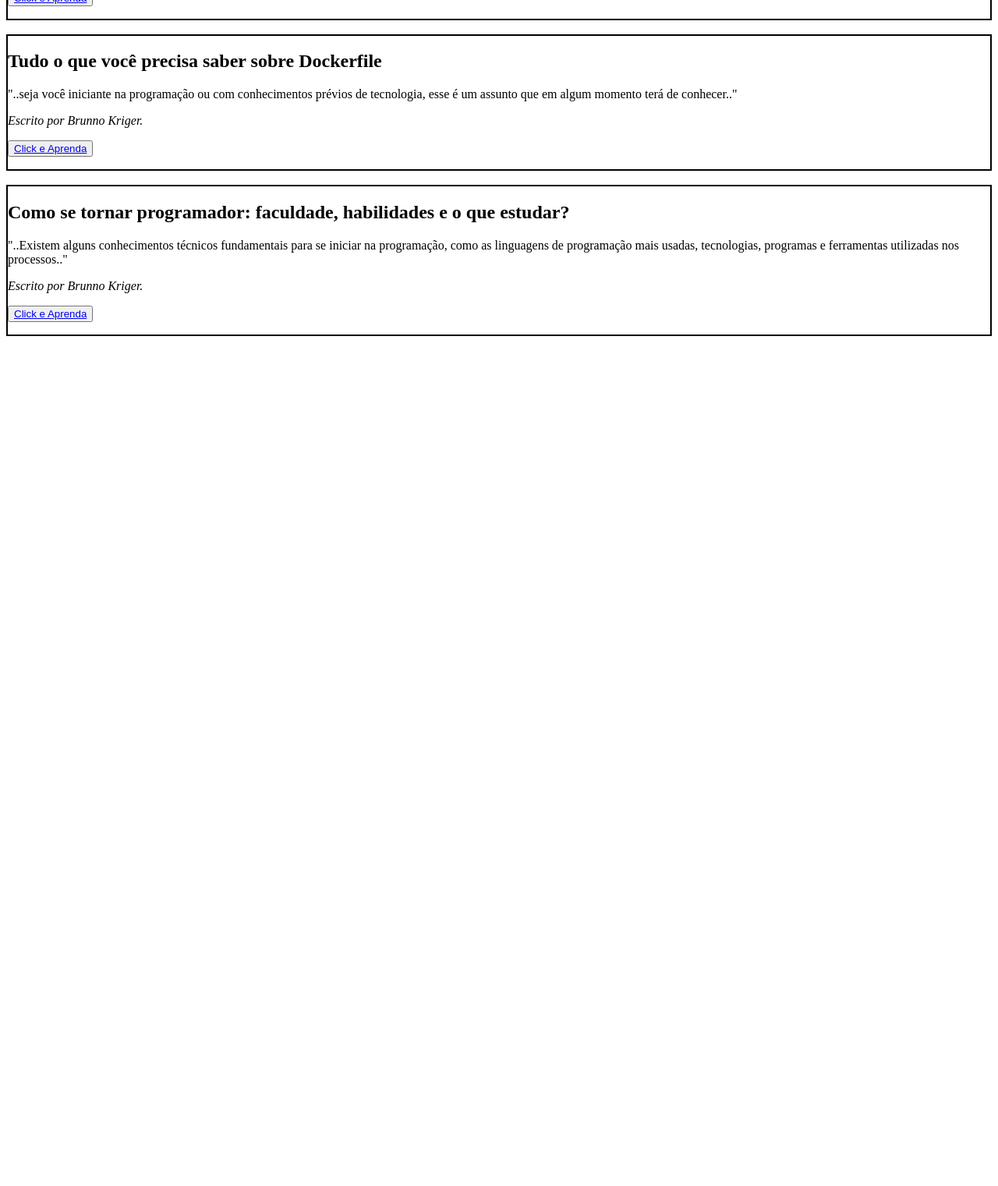
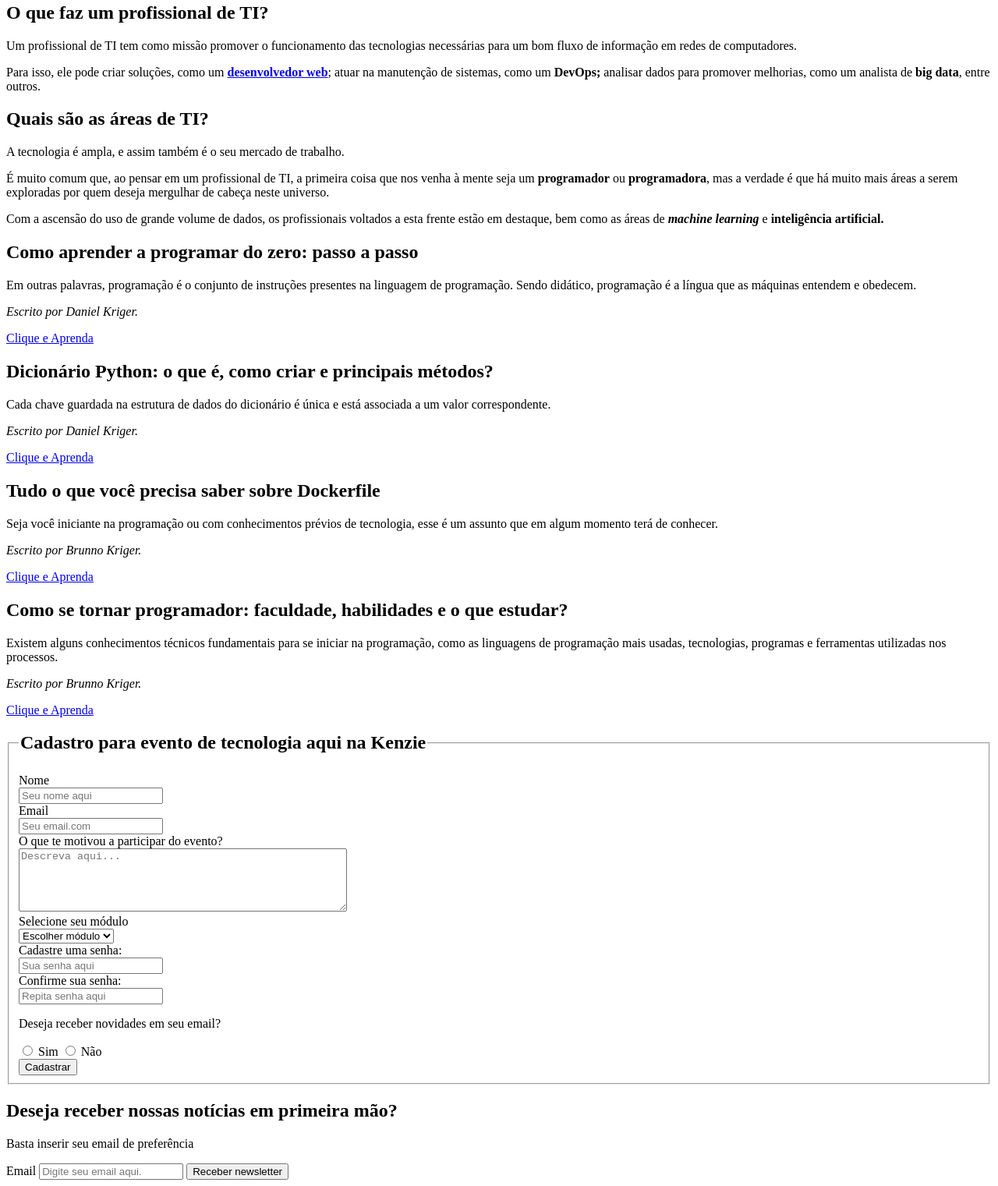
Before and after one commit to Kenzie-Academy-Brasil-Developers/m1-sp1-kenzie-blog-ErickTorres1102, a plain HTML site: page index.html in a window 1280 px wide. Shown: the part 736-2257 px from the top of the page at 78% size. Before the commit the page ends 1175 px from the top, so only its background shows below. Drawn offline with Linux system fonts and the light colour scheme.

Commit message:
Tarefa 3 - Adicionado formulário

```diff
--- a/index.html
+++ b/index.html
@@ -1,47 +1,144 @@
 <!DOCTYPE html>
 <html lang="en">
-
 <head>
     <meta charset="UTF-8">
     <meta http-equiv="X-UA-Compatible" content="IE=edge">
     <meta name="viewport" content="width=device-width, initial-scale=1.0">
     <title>Blog Kenzie</title>
-    <img src="https://kenzie.com.br/_next/image?url=%2Fimages%2Flogo.png&w=256&q=75" alt="Logo da Kenzie 1">
-    <h1>Blog Kenzie</h1>
 </head>
+<body>
+    <header>
+        <img src="https://kenzie.com.br/_next/image?url=%2Fimages%2Flogo.png&w=256&q=75" alt="Logo da Kenzie">
+        <h1>Blog Kenzie</h1>
+    </header>
 
-<body>
-    <section style="border: 2px solid black">
-        <h2>Como aprender a programar do zero: passo a passo</h2>
-        <p>"..Em outras palavras, programação é o conjunto de instruções presentes na linguagem de programação. Sendo didático, programação é a língua que as máquinas entendem e obedecem.."</p>
-        <p><em>Escrito por Daniel Kriger.</em></p>
-        <button><a href="https://kenzie.com.br/blog/como-aprender-a-programar-2/" class="Button" target="_blank">Click e Aprenda</a></button>
-        <p> </p>
+    <section>
+        <article>
+            <p>O <strong>mercado de TI</strong> está em alta. </p>
+             <p>Aliás, por ser uma das áreas menos afetadas em situações críticas, como a crise sanitária do último ano, por exemplo, o mercado de TI está <strong>sempre</strong> em alta!</p>
+             <P>Como consequência do próprio avanço tecnológico em todo o mundo, pessoas especializadas para trabalhar neste setor são requisitadas o tempo todo e, quanto mais abrangentes forem suas experiências, melhor. </P>
+            <P>No conteúdo de hoje, falarei mais sobre a área de <strong>Tecnologia da Informação</strong>, sobre todas as ocupações que ela abarca e que habilidades um futuro profissional de tecnologia deve ter para se destacar no mercado de trabalho. </P>
+            <P> Vamos lá?</P>
+        </article>
+
+        <article>
+             <h2>O que é a área de TI? </h2>
+             <P><strong>A área de TI</strong>, ou área de Tecnologia da Informação, é aquela responsável por gerenciar o fluxo de informações em redes de computadores de uma organização. </P>
+             <P>Estas informações, mais comumente conhecidas como <strong>dados</strong>, são administradas através de softwares, bancos de dados, hardwares, redes de segurança e outros elementos que compõem o escopo de atuação de um profissional de tecnologia. </P>
+        </article>
+
+        <article>
+             <h2>O que faz um profissional de TI? </h2>
+             <P>Um profissional de TI tem como missão promover o funcionamento das tecnologias necessárias para um bom fluxo de informação em redes de computadores. </P>
+             <P>Para isso, ele pode criar soluções, como um <a href="https://kenzie.com.br/blog/como-aprender-a-programar-2/" class="button" target="_blank"><strong>desenvolvedor web</strong></a>; atuar na manutenção de sistemas, como um <strong>DevOps;</strong> analisar dados para promover melhorias, como um analista de <strong>big data</strong>, entre outros. </P>
+        </article>
+
+        <article>
+             <h2>Quais são as áreas de TI? </h2>
+             <P> A tecnologia é ampla, e assim também é o seu mercado de trabalho. </P>
+             <P>É muito comum que, ao pensar em um profissional de TI, a primeira coisa que nos venha à mente seja um <strong>programador</strong> ou <strong>programadora</strong>, mas a verdade é que há muito mais áreas a serem exploradas por quem deseja mergulhar de cabeça neste universo. </P>
+             <P>Com a ascensão do uso de grande volume de dados, os profissionais voltados a esta frente estão em destaque, bem como as áreas de <em><strong>machine learning</strong></em> e <strong>inteligência artificial.</strong></P>
+        </article>
+
+        <article>
+            <h2>Como aprender a programar do zero: passo a passo</h2>
+            <p>Em outras palavras, programação é o conjunto de instruções presentes na linguagem de programação. Sendo didático, programação é a língua que as máquinas entendem e obedecem.</p>
+            <p><em>Escrito por Daniel Kriger.</em></p>
+            <a href="https://kenzie.com.br/blog/como-aprender-a-programar-2/" class="button" target="_blank">Clique e Aprenda</a>
+        </article>
+
+        <article>
+            <h2>Dicionário Python: o que é, como criar e principais métodos?</h2>
+            <p>Cada chave guardada na estrutura de dados do dicionário é única e está associada a um valor correspondente.</p>
+            <p><em>Escrito por Daniel Kriger.</em></p>
+            <a href="https://kenzie.com.br/blog/dicionario-python/" class="button" target="_blank">Clique e Aprenda</a>
+        </article>
+
+        <article>
+            <h2>Tudo o que você precisa saber sobre Dockerfile</h2>
+            <p>Seja você iniciante na programação ou com conhecimentos prévios de tecnologia, esse é um assunto que em algum momento terá de conhecer.</p>
+            <p><em>Escrito por Brunno Kriger.</em></p>
+            <a href="https://kenzie.com.br/blog/dockerfile/" class="button" target="_blank">Clique e Aprenda</a>
+        </article>
+
+        <article>
+            <h2>Como se tornar programador: faculdade, habilidades e o que estudar?</h2>
+            <p>Existem alguns conhecimentos técnicos fundamentais para se iniciar na programação, como as linguagens de programação mais usadas, tecnologias, programas e ferramentas utilizadas nos processos.</p>
+            <p><em>Escrito por Brunno Kriger.</em></p>
+            <a href="https://kenzie.com.br/blog/como-tornar-programador/" class="button" target="_blank">Clique e Aprenda</a>
+        </article>
     </section>
-    <br>
-    <section style="border: 2px solid black">
-        <h2>Dicionário Python: o que é, como criar e principais métodos?</h2>
-        <p>"..Cada chave armazenada na estrutura de dados do dicionário é única e está associada a um valor correspondente"..</p>
-        <p><em>Escrito por Daniel Kriger.</em></p>
-        <button><a href="https://kenzie.com.br/blog/dicionario-python/" class="Button" target="_blank">Click e Aprenda</a></button>
-        <p> </p>
+
+    <section>
+        <form action="/">
+            <fieldset>
+                <legend><h2>Cadastro para evento de tecnologia aqui na Kenzie</h2></legend>
+
+                <div>
+                    <label for="name">Nome</label>
+                    <br>
+                    <input id="name" type="text" name="name" placeholder="Seu nome aqui" required>
+                </div>
+
+                <div>
+                    <label for="email">Email</label>
+                    <br>
+                    <input id="email" type="email" name="email" placeholder="Seu email.com" required>
+                </div>
+
+                <div>
+                    <label for="motivation">O que te motivou a participar do evento?</label>
+                    <br>
+                    <textarea id="motivation" name="motivation" placeholder="Descreva aqui..." maxlength="250" cols="50" rows="5"></textarea>
+                </div>
+
+                <div>
+                    <label for="module">Selecione seu módulo</label>
+                    <br>
+                    <select id="module" name="module">
+                        <option disabled selected value="">Escolher módulo</option>
+                        <option value="T16">Turma 16</option>
+                        <option value="T17">Turma 17</option>
+                        <option value="T18">Turma 18</option>
+                        <option value="T19">Turma 19</option>
+                    </select>
+                </div>
+
+                <div>
+                    <label for="password">Cadastre uma senha:</label>
+                    <br>
+                    <input id="password" type="password" name="password" placeholder="Sua senha aqui" required>
+                </div>
+
+                <div>
+                    <label for="confirm-password">Confirme sua senha:</label>
+                    <br>
+                    <input id="confirm-password" type="password" name="confirm-password" placeholder="Repita senha aqui" required>
+                </div>
+
+                <div>
+                    <p>Deseja receber novidades em seu email?</p>
+                    <input type="radio" name="newsletter" id="newsletter-yes" value="Sim">
+                    <label for="newsletter-yes">Sim</label>
+                    <input type="radio" name="newsletter" id="newsletter-no" value="Não">
+                    <label for="newsletter-no">Não</label>
+                </div>
+
+                <button type="submit">Cadastrar</button>
+            </fieldset>
+        </form>
     </section>
-    <br>
-    <section style="border: 2px solid black">
-        <h2>Tudo o que você precisa saber sobre Dockerfile</h2>
-        <p>"..seja você iniciante na programação ou com conhecimentos prévios de tecnologia, esse é um assunto que em algum momento terá de conhecer.."</p>
-        <p><em>Escrito por Brunno Kriger.</em></p>
-        <button><a href="https://kenzie.com.br/blog/dockerfile/" class="Button" target="_blank">Click e Aprenda</a></button>
-        <p> </p>
+    <section>
+        <article>
+            <h2>Deseja receber nossas notícias em primeira mão?</h2>
+            <p>Basta inserir seu email de preferência</p>
+            <div>
+                <label for="email">Email</label>
+                <input id="email" type="email" name="email" placeholder="Digite seu email aqui." required>
+                <button type="submit">Receber newsletter</button>
+            </div>
+        </section>
     </section>
-    <br>
-    <section style="border: 2px solid black">
-        <h2>Como se tornar programador: faculdade, habilidades e o que estudar?</h2>
-        <p>"..Existem alguns conhecimentos técnicos fundamentais para se iniciar na programação, como as  linguagens de programação mais usadas, tecnologias, programas e ferramentas utilizadas nos processos.."</p>
-        <p><em>Escrito por Brunno Kriger.</em></p>
-        <button><a href="https://kenzie.com.br/blog/como-tornar-programador/" class="Button" target="_blank">Click e Aprenda</a></button>
-        <p> </p>
-    </section>
+
 </body>
-
 </html>
```
